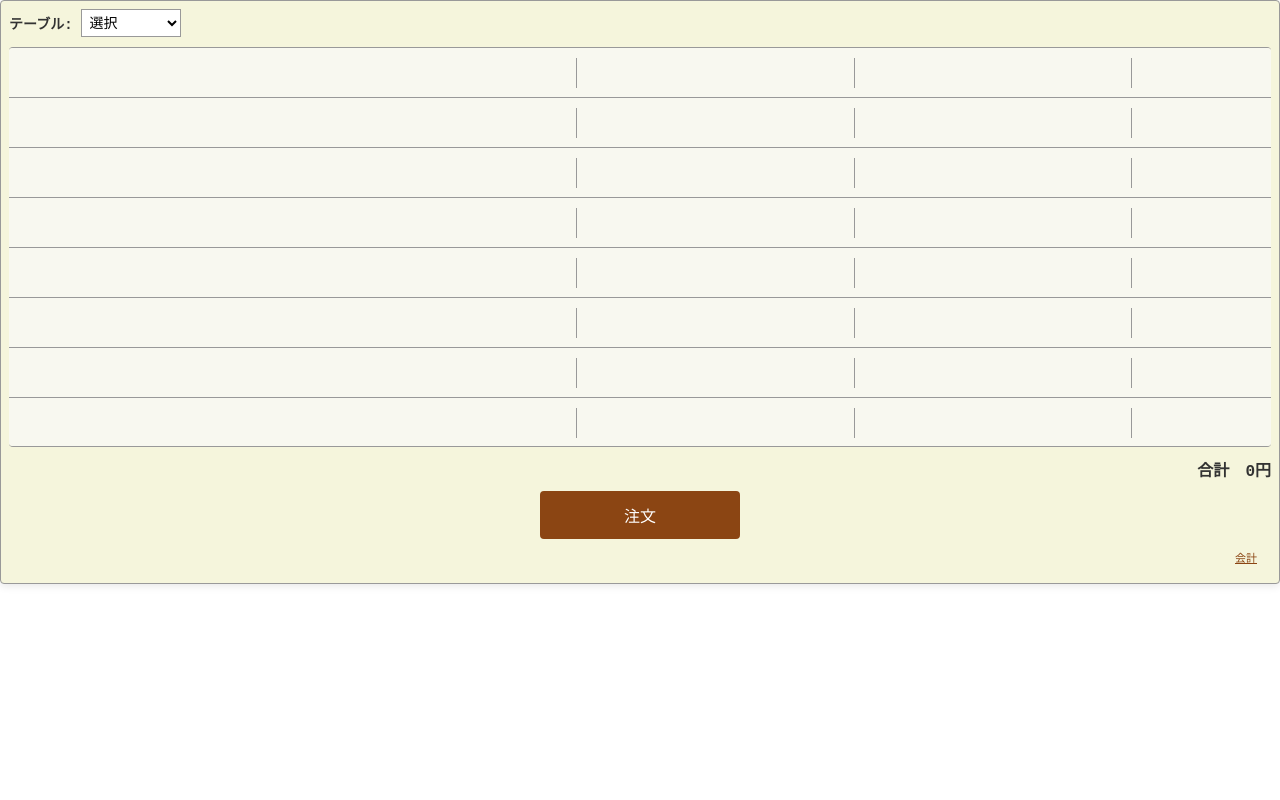
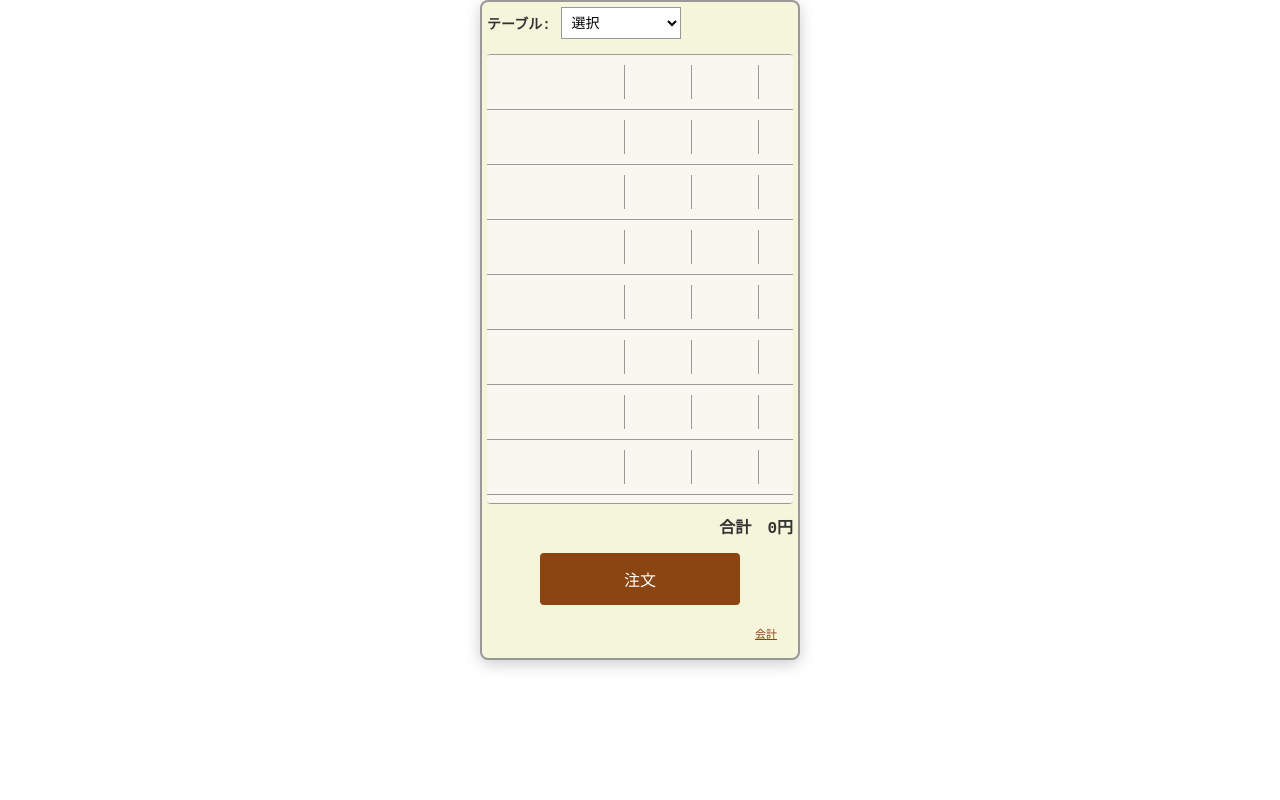
Before and after one commit to tamsan/flick-order-app, a website: page index.html in a window 1280 px wide. Drawn offline with Linux system fonts and the light colour scheme.

Commit message:
72回目

```diff
--- a/index.html
+++ b/index.html
@@ -15,9 +15,7 @@
             font-family: 'MS Gothic', 'Hiragino Kaku Gothic Pro', monospace;
             background: white;
             margin: 0;
-            padding: 0;
-            width: 100vw;
-            overflow-x: hidden;
+            padding: 0px;
             display: flex;
             justify-content: center;
             align-items: flex-start;
@@ -26,22 +24,21 @@
 
         .slip-container {
             width: 100%;
-            max-width: 100vw;
+            max-width: 320px;
             background: #F5F5DC;
-            border: 1px solid #999;
-            border-radius: 4px;
-            padding: 8px;
-            box-shadow: 0 2px 8px rgba(0,0,0,0.1);
+            border: 2px solid #999;
+            border-radius: 8px;
+            padding: 5px;
+            box-shadow: 0 4px 15px rgba(0,0,0,0.2);
             position: relative;
             height: fit-content;
-            margin: 0;
         }
 
         .table-section {
-            margin-bottom: 10px;
+            margin-bottom: 15px;
             display: flex;
             align-items: center;
-            gap: 8px;
+            gap: 10px;
         }
 
         .table-section label {
@@ -51,8 +48,8 @@
         }
 
         .table-section select {
-            width: 100px;
-            padding: 4px;
+            width: 120px;
+            padding: 6px;
             border: 1px solid #999;
             font-size: 14px;
             background: white;
@@ -63,19 +60,17 @@
             border-left: none;
             border-right: none;
             border-radius: 4px;
-            max-height: 400px;
+            max-height: 450px;
             overflow-y: auto;
             background: #F8F8F0;
-            width: 100%;
         }
 
         .order-row {
             display: flex;
             border-bottom: 1px solid #999;
-            min-height: 50px;
+            min-height: 55px;
             align-items: center;
             position: relative;
-            width: 100%;
         }
 
         .order-row:last-child {
@@ -100,22 +95,21 @@
 
         .col-name {
             width: 45%;
-            padding: 6px 4px;
+            padding: 8px 6px;
             border-right: 1px solid #999;
             position: relative;
-            overflow: hidden;
         }
 
         .col-qty {
             width: 22%;
-            padding: 6px 4px;
+            padding: 8px 6px;
             border-right: 1px solid #999;
             text-align: center;
         }
 
         .col-price {
             width: 22%;
-            padding: 6px 4px;
+            padding: 8px 6px;
             border-right: 1px solid #999;
             text-align: center;
         }
@@ -134,7 +128,7 @@
             border: none;
             width: 100%;
             height: 100%;
-            font-size: 13px;
+            font-size: 14px;
             font-family: 'MS Gothic', monospace;
             outline: none;
             padding: 0;
@@ -173,12 +167,12 @@
         }
 
         .suggestion-item {
-            padding: 6px;
+            padding: 8px;
             border-bottom: 1px solid #eee;
             cursor: pointer;
             display: flex;
             justify-content: space-between;
-            font-size: 12px;
+            font-size: 13px;
         }
 
         .suggestion-item:hover {
@@ -193,9 +187,9 @@
             color: #8B4513;
             text-decoration: underline;
             cursor: pointer;
-            font-size: 9px;
-            padding: 2px 1px;
-            margin: 1px 0;
+            font-size: 10px;
+            padding: 4px 3px;
+            margin: 2px 0;
             display: block;
         }
 
@@ -206,7 +200,7 @@
 
         .total-section {
             text-align: right;
-            margin: 10px 0;
+            margin: 10px 0 15px 0;
             font-size: 16px;
             font-weight: bold;
             color: #333;
@@ -214,18 +208,19 @@
 
         .confirm-section {
             text-align: center;
-            margin: 10px 0;
+            margin-top: 15px;
+            margin-bottom: 20px;
         }
 
         .confirm-btn {
             background: #8B4513;
             color: white;
             border: 2px solid #8B4513;
-            padding: 10px 30px;
+            padding: 12px 40px;
             font-size: 16px;
             cursor: pointer;
             border-radius: 4px;
-            width: 90%;
+            width: 100%;
             max-width: 200px;
         }
 
@@ -236,7 +231,7 @@
 
         /* スクロールバーのスタイリング */
         .order-rows-container::-webkit-scrollbar {
-            width: 6px;
+            width: 8px;
         }
 
         .order-rows-container::-webkit-scrollbar-track {
@@ -317,7 +312,7 @@
             cursor: pointer;
             padding: 2px 4px;
             border-radius: 2px;
-            min-width: 25px;
+            min-width: 30px;
             display: inline-block;
             text-align: center;
         }
@@ -327,12 +322,12 @@
         }
 
         .qty-edit-input {
-            width: 35px;
+            width: 40px;
             text-align: center;
             border: 1px solid #8B4513;
             border-radius: 2px;
             padding: 2px;
-            font-size: 13px;
+            font-size: 14px;
             font-family: 'MS Gothic', monospace;
         }
 
@@ -340,29 +335,15 @@
             color: #dc3545;
             text-decoration: underline;
             cursor: pointer;
-            font-size: 9px;
-            padding: 2px 1px;
-            margin: 1px 0;
+            font-size: 10px;
+            padding: 4px 3px;
+            margin: 2px 0;
             display: block;
         }
 
         .cancel-link:hover {
             background: #dc3545;
             color: white;
-        }
-
-        .checkout-bottom {
-            text-align: right;
-            margin: 8px 0;
-            padding-right: 8px;
-        }
-
-        .checkout-bottom span {
-            color: #8B4513;
-            text-decoration: underline;
-            font-size: 11px;
-            cursor: pointer;
-            padding: 3px 6px;
         }
     </style>
 </head>
@@ -395,8 +376,8 @@
             <button class="confirm-btn" id="confirm-order">注文</button>
         </div>
 
-        <div class="checkout-bottom">
-            <span id="checkout-btn">会計</span>
+        <div style="text-align: right; margin-top: 5px; margin-bottom: 10px; padding-right: 10px;">
+            <span id="checkout-btn" style="color: #8B4513; text-decoration: underline; font-size: 11px; cursor: pointer; padding: 3px 6px;">会計</span>
         </div>
     </div>
 
```
